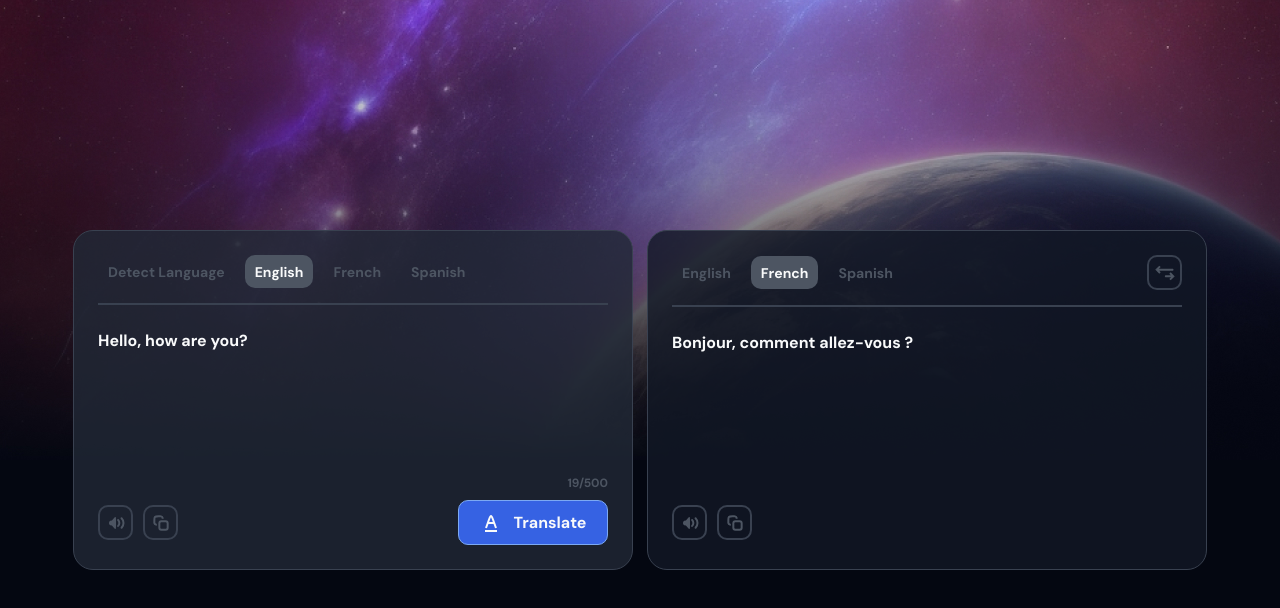
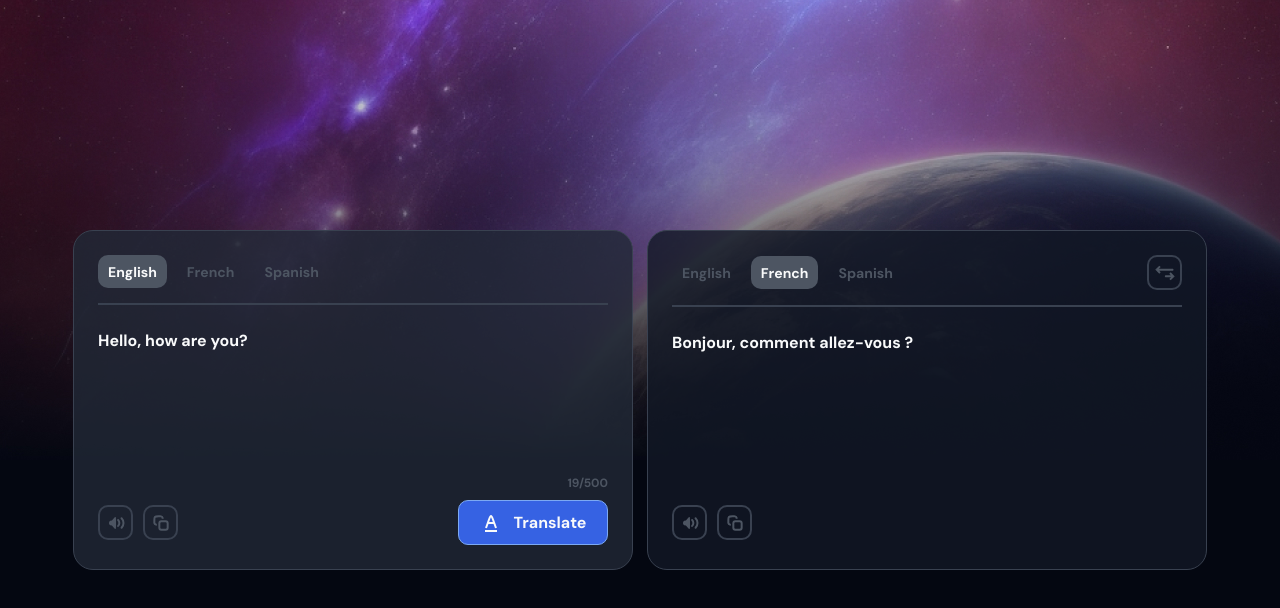
Before and after one commit to GaelSM/Translate-App, a React (Vite) app: page / in a window 1280 px wide. Shown: the top 608 px of the page. Built offline with nearby package versions, Linux system fonts and the light colour scheme.

Commit message:
Add responsive CSS

```diff
--- a/index.html
+++ b/index.html
@@ -4,7 +4,7 @@
     <meta charset="UTF-8" />
     <link rel="icon" type="image/svg+xml" href="/vite.svg" />
     <meta name="viewport" content="width=device-width, initial-scale=1.0" />
-    <title> Translator </title>
+    <title> Translate App </title>
   </head>
   <body>
     <div id="root"></div>
--- a/src/components/Languages.jsx
+++ b/src/components/Languages.jsx
@@ -1,5 +1,5 @@
 import { useContext } from "react";
-import { AUTO_LANGUAGE, SUPPORTED_LANGUAGES } from "../constants";
+import { SUPPORTED_LANGUAGES } from "../constants";
 import { cardContex } from "../context/card";
 import { InterchangeIcon } from "./Icons";
 
@@ -19,20 +19,6 @@ export default function Languages({ isFrom }) {
   return (
     <header className="languages">
       <form className="inputs">
-        {
-          isFrom && <label>
-            Detect Language
-            <input
-              type="radio"
-              className="language"
-              value={AUTO_LANGUAGE}
-              name="lang"
-              checked={(AUTO_LANGUAGE === language ? "checked" : "")}
-              onChange={handleChange}
-            />
-          </label>
-        }
-
         {
           Object.entries(SUPPORTED_LANGUAGES).map(([key, text]) => (
             <label key={key}>
--- a/src/constants.js
+++ b/src/constants.js
@@ -9,5 +9,3 @@ export const VOICE_FOR_LANGUAGE = {
   es: "es-MX",
   fr: "fr-DE"
 }
-
-export const AUTO_LANGUAGE = "auto"
--- a/src/hooks/useIcons.js
+++ b/src/hooks/useIcons.js
@@ -1,5 +1,5 @@
 import { cardContex } from "../context/card"
-import { AUTO_LANGUAGE, VOICE_FOR_LANGUAGE } from "../constants"
+import { VOICE_FOR_LANGUAGE } from "../constants"
 import { useContext, useRef } from "react"
 
 export function useIcons({ isFrom }) {
@@ -9,7 +9,7 @@ export function useIcons({ isFrom }) {
 
   const handleTranslate = () => {
     const newObj = { fromText, fromLanguage, toLanguage }
-    if (JSON.stringify(newObj) === JSON.stringify(previousState.current) || fromLanguage === AUTO_LANGUAGE || fromText === "") return
+    if (JSON.stringify(newObj) === JSON.stringify(previousState.current) || fromText === "") return
     previousState.current = newObj
 
     fetch(`https://api.mymemory.translated.net/get?q=${fromText}&langpair=${fromLanguage}|${toLanguage}`)
--- a/src/hooks/useStore.js
+++ b/src/hooks/useStore.js
@@ -1,5 +1,4 @@
 import { useReducer } from "react"
-import { AUTO_LANGUAGE } from "../constants"
 
 const initialState = {
   fromLanguage: "en",
@@ -13,7 +12,7 @@ function reducer (state, action) {
   const { type, payload } = action
 
   if(type === "INTERCHANGE_LANGUAGES") {
-    if(state.fromLanguage === AUTO_LANGUAGE || state.toLanguage === state.fromLanguage) return state
+    if(state.toLanguage === state.fromLanguage) return state
 
     return {
       ...state,
--- a/src/index.css
+++ b/src/index.css
@@ -194,3 +194,23 @@ label:has(input:checked) {
   border-radius: 10px;
   border: 1px solid var(--Blue);
 }
+
+@media (max-width: 1250px) {
+  :root {
+    --Card-Widht: 80%;
+  }
+
+  .app {
+    flex-direction: column;
+  }
+}
+
+@media (max-width: 540px) {
+  :root {
+    --Card-Widht: 90%;
+  }
+
+  label {
+    font-size: var(--Small);
+  }
+}
```
